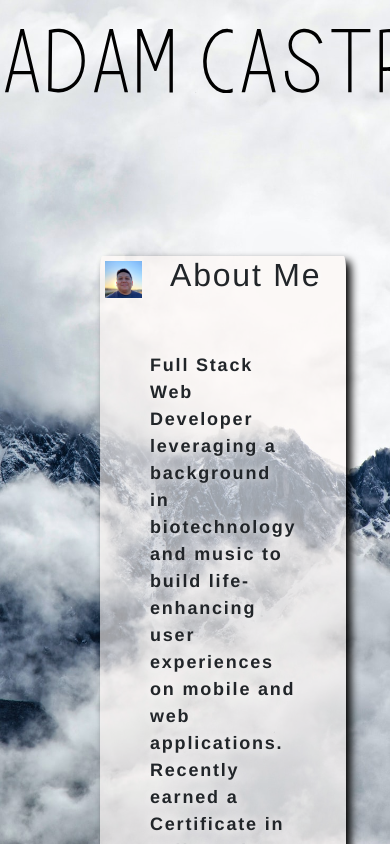
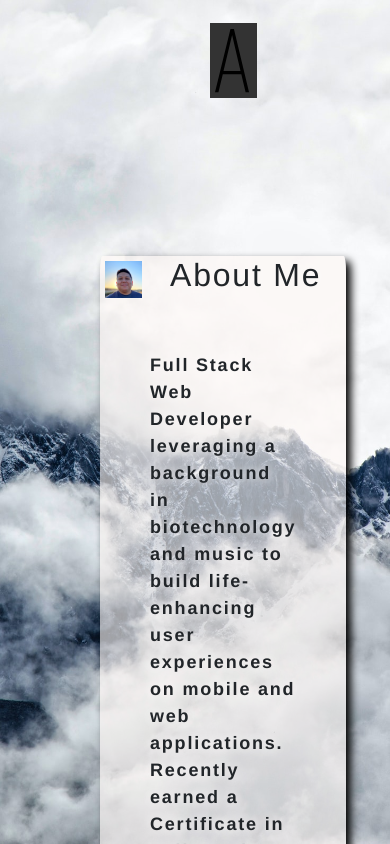
Before and after one commit to avc0021/portfolio-ac, a React (Create React App) app: page / in a window 390 px wide. Shown: the top 844 px of the page. Built offline with nearby package versions, Linux system fonts and the light colour scheme.

Commit message:
updated 500w mq

```diff
--- a/src/index.css
+++ b/src/index.css
@@ -356,8 +356,10 @@ ul.social-icons {
   @media all and (max-width: 500px) {
 
     .header-logo {
-
-      width: 10000%;
+      position: relative;
+      background-color: #333;
+      overflow: hidden;
+      width: 10%;
     }
 
     .section-title {
```
